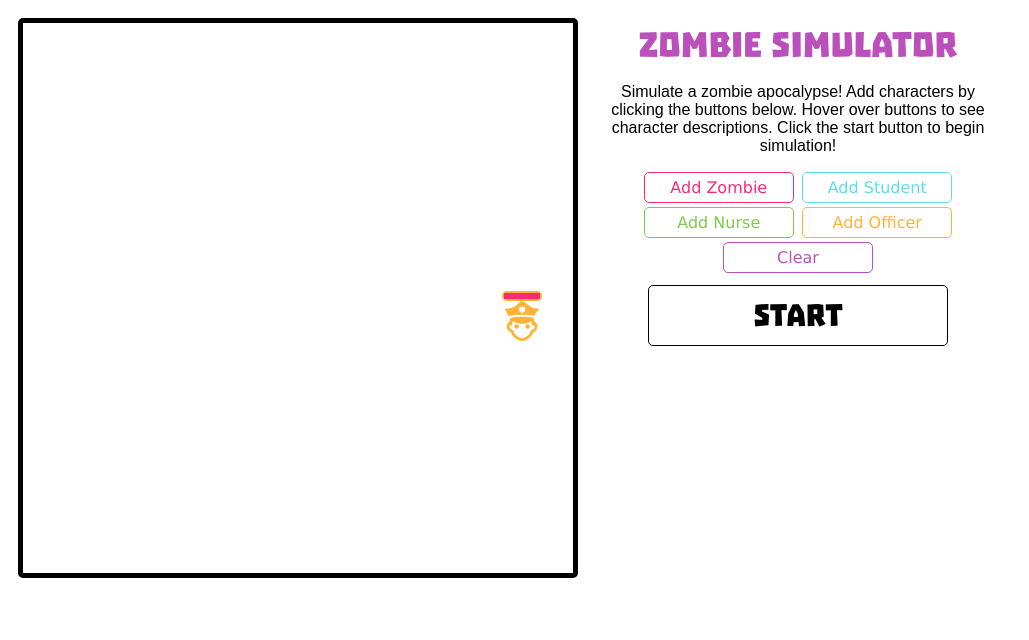
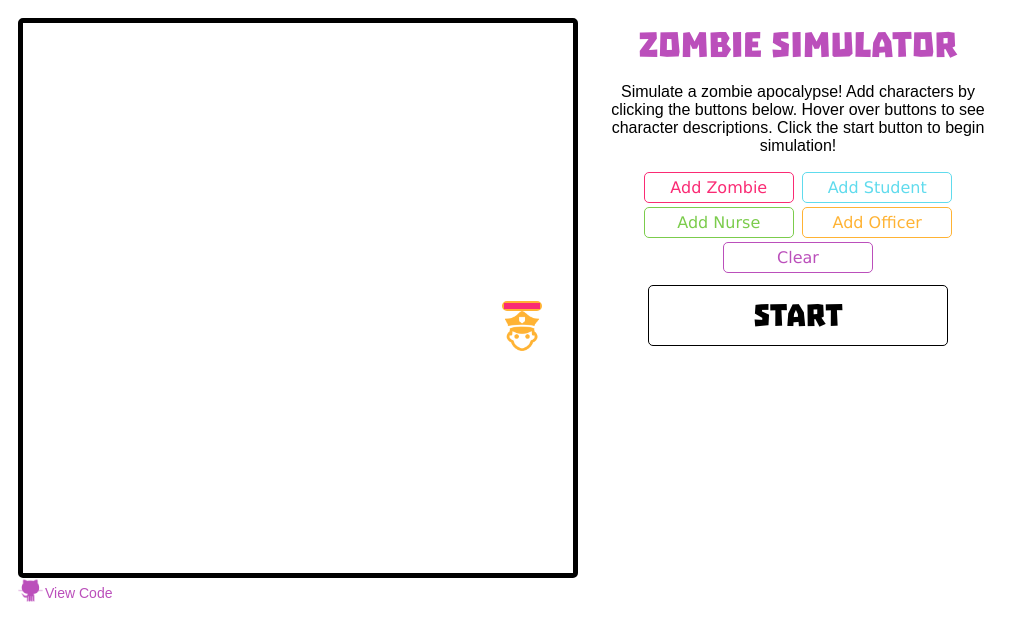
Before and after one commit to darcieo/zombieSimulator, a plain HTML site: page index.html in a window 1280 px wide. Both pictures are taken after a click on the button "Add Officer". Shown: the whole page, without its empty margins (0-1029 px from the left). Drawn offline with Linux system fonts and the light colour scheme.

Commit message:
add github link

```diff
--- a/index.html
+++ b/index.html
@@ -10,6 +10,9 @@
         <div id="simulator">
             <div id="messageDiv"></div>
         </div>
+        <img id="github"src="media/github.png"/>
+            <a href="https://github.com/darcieo/ZombieSimulator">
+            View Code</a>
     </div>
     <div id="secondaryContent">
         <h2 id="title">Zombie Simulator</h2>
@@ -153,7 +156,8 @@
         div.style.height = "40px";
         div.style.position = "absolute";
         div.style.left = officer.startLeft;
-        div.style.top = officer.startTop;
+        var startOfficer = parseInt(officer.startTop) + 10;
+        div.style.top = startOfficer + "px";
         div.innerHTML = '<div id="healthBar"><div id="health1"></div><div id="health2"></div><div id="health3"></div></div><img class ="character" id="officer" src="media/officer.png" />';
         simulator.appendChild(div);
         numofficer++;
--- a/styleSheet.css
+++ b/styleSheet.css
@@ -23,6 +23,26 @@ body {
     text-align:center;
     margin-top: 250px;
 }
+#gitLink{
+
+}
+#github{
+    width:25px;
+    position:absolute;
+}
+a{
+    color:#bb4fbb;
+    text-decoration: none;
+    font-size:14px;
+    position:absolute;
+    left:45px;
+    top:585px;
+}
+a:hover{
+    text-decoration: underline;
+
+}
+
 #secondaryContent{
     float:left;
     position:relative;
@@ -143,6 +163,7 @@ input[type=button]:hover{
     border-color: #bb4fbb;
     background:#bb4fbb;
     color:white;
+    cursor: pointer;
 }
 /*-----------------icons-----------------*/
 .character {
```
Also changed, not shown: media/github.png (added).
